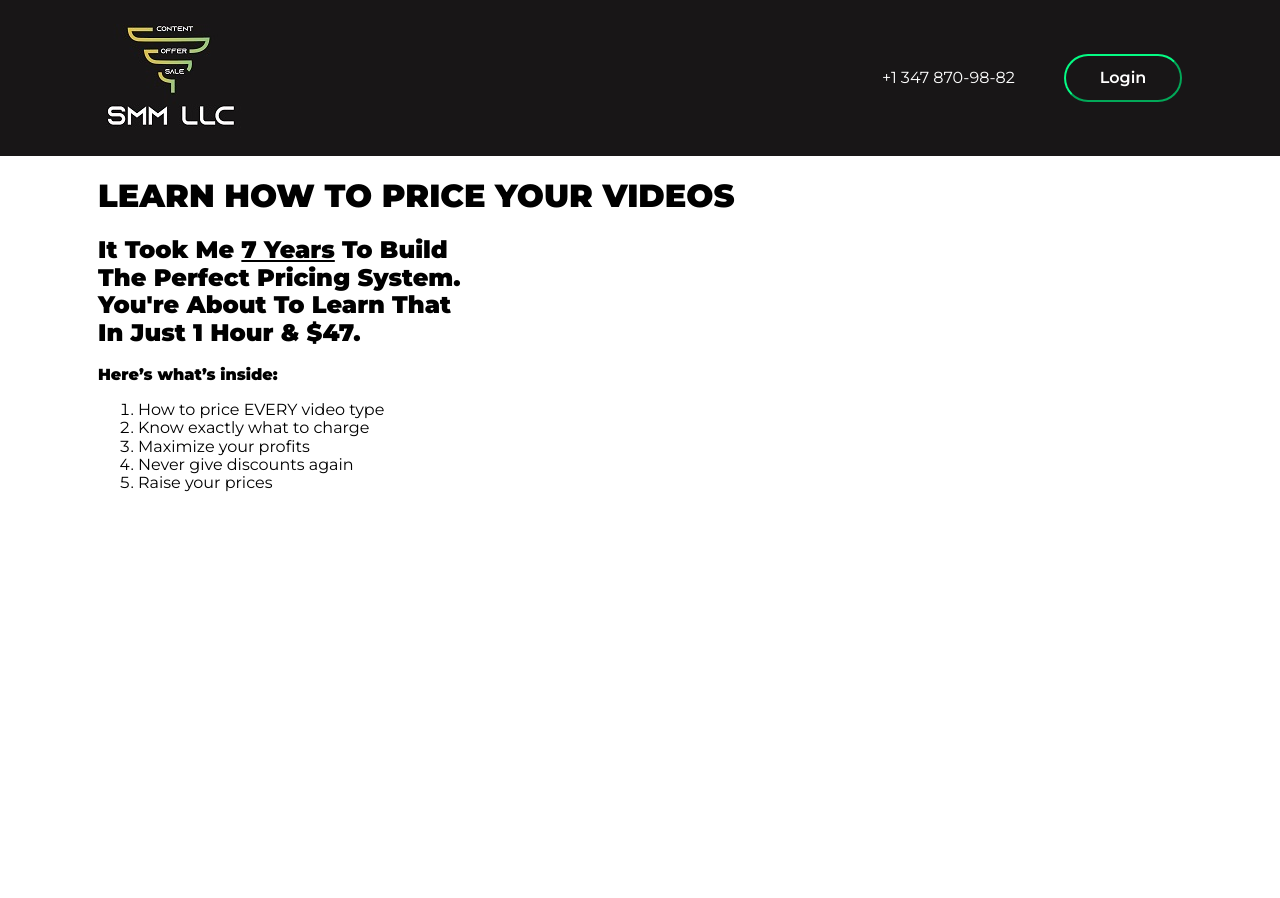
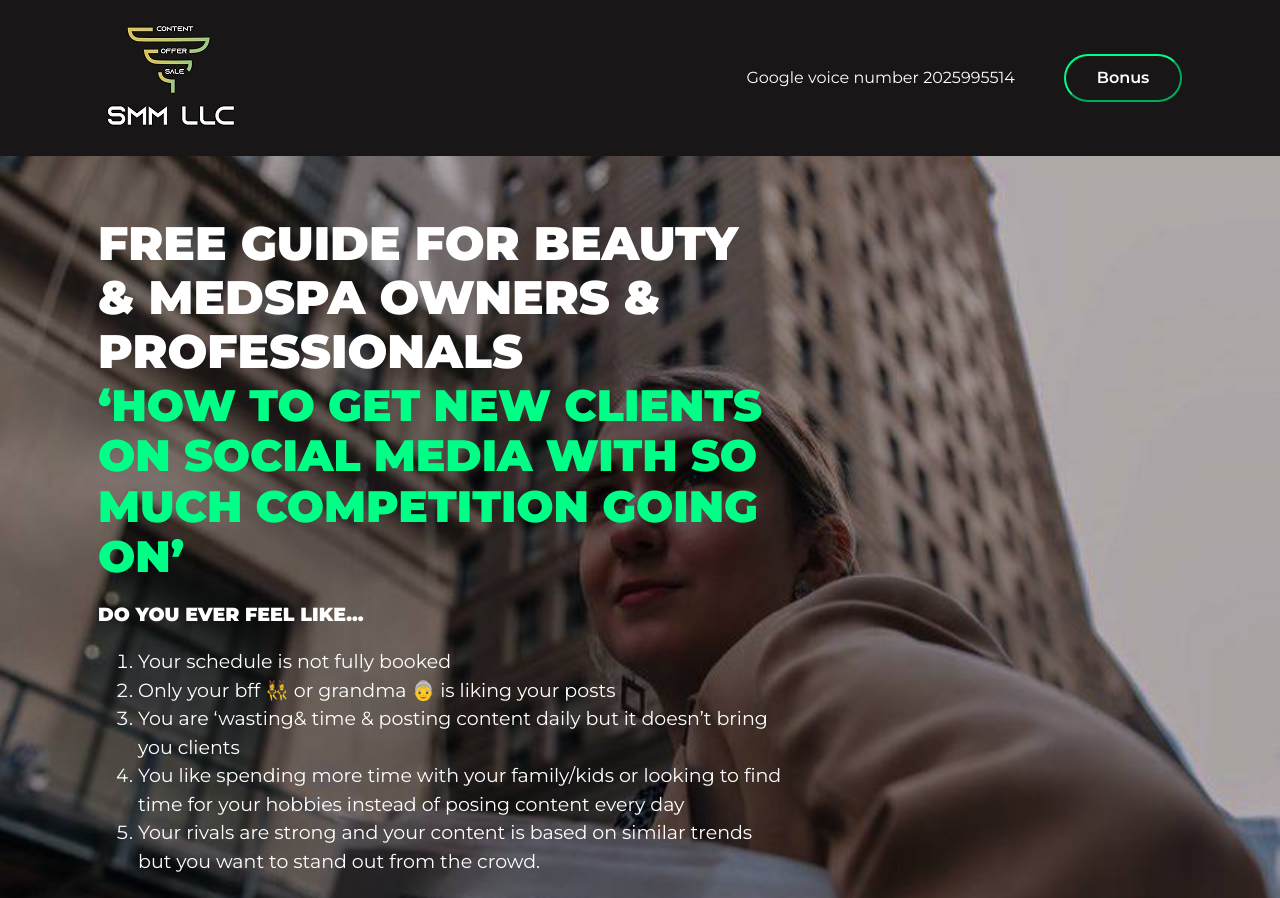
Before and after one commit to VadimShakiroff/landing-page, a website: page index.html in a window 1280 px wide. Shown: the top 898 px of the page. Before the commit the page ends 800 px from the top, so only its background shows below. Drawn offline with Linux system fonts and the light colour scheme.

Commit message:
Сделал главную страницу, логотип

```diff
--- a/index.html
+++ b/index.html
@@ -18,8 +18,9 @@
           </a>
         </div>
         <div class="contacts menu__contacts">
-          <a href="tel:+13478709882" class="phone contacts__phone">+1 347 870-98-82</a>
-          <button class="button contacts__button button--primary">Login</button>
+          <a href="tel:+2025995514" class="phone contacts__phone">Google voice number
+            2025995514</a>
+          <button class="button contacts__button button--primary">Bonus</button>
         </div>
       </div>
       <!-- /.menu -->
@@ -29,27 +30,27 @@
   <!-- /.header -->
   <main>
   <section class="hero">
+    <div class="container">
     <div class="hero__content">
-      <div class="container">
-        <h1 class="title hero__title">LEARN HOW TO PRICE YOUR VIDEOS</h1>
-        <h2 class="title hero__title__green">It Took Me <u>7 Years</u> To Build <br> The Perfect Pricing System. <br> You're About To Learn That <br> In Just 1 Hour & $47.</h2>
+        <h1 class="title hero__title">FREE GUIDE FOR BEAUTY & MEDSPA OWNERS & PROFESSIONALS</h1>
+        <h2 class="title title--primary">‘HOW TO GET NEW CLIENTS ON SOCIAL MEDIA WITH SO MUCH COMPETITION GOING ON’</h2>
         <p class="hero__text">
         <span>
-          <b>Here’s what’s inside:</b>
+          <b>DO YOU EVER FEEL LIKE...</b>
         </span>
         <ol>
-          <li>How to price EVERY video type</li>
-          <li>Know exactly what to charge</li>
-          <li>Maximize your profits</li>
-          <li>Never give discounts again</li>
-          <li>Raise your prices </li>
+          <li>Your schedule is not fully booked</li>
+          <li>Only your  bff 👯‍♀️ or grandma 👵 is liking your posts</li>
+          <li>You are ‘wasting& time & posting content daily but it doesn’t bring you clients </li>
+          <li>You like spending more time with your family/kids or looking to find time for your hobbies instead of posing content every day  </li>
+          <li>Your rivals are strong and your content is based on similar trends  but you want to stand out from the crowd. </li>
         </ol>
         </p>
       </div>
-      <!-- /.container -->
+      <!-- /.hero__content -->
     </div>
-    <!-- /.hero__content -->
-    <a href="#" class="scroll-down"><i aria-hidden="true" class="fas fa-chevron-down"></i></a>
+    <!-- /.container -->
+    <a href="#" class="hero scroll-down"><i aria-hidden="true" class="fas fa-chevron-down"></i></a>
   </section>
   <!-- /.hero -->
 </main>
--- a/sass/_grid.sass
+++ b/sass/_grid.sass
@@ -1,3 +1,4 @@
 .container
+  width: 85%
   max-width: 1084px
   margin: auto
--- a/sass/_variables.sass
+++ b/sass/_variables.sass
@@ -1,3 +1,3 @@
 $dark: #181617
 $light: #ffffff
-$green: #04fc84
+$green: #00ff87
--- /dev/null
+++ b/sass/templates/_hero.sass
@@ -0,0 +1,31 @@
+.hero
+  position: relative
+  display: flex
+  background: $dark url('../img/hero-bg.jpg') no-repeat center/cover
+  height: 100vh
+  &__content
+    max-width: 688px
+  &__scroll-down
+    position: absolute
+    display: flex
+    justify-content: center
+    align-items: center
+    left: 0
+    bottom: 0
+    min-width: 247px
+    min-height: 97px
+    background-color: $dark
+    color: $dark
+  &__text, ol
+    color: $light
+    font-size: 19px
+    line-height: 1.5em
+.title
+  margin: 0
+  font-size: 47px
+  font-weight: 900
+  color: $light
+  &--primary
+    color: $green
+    font-size: 44px
+    font-weight: 700
```
Also changed, not shown: css/style.css, img/hero-bg.JPG (renamed from img/hero_bg.JPG).
